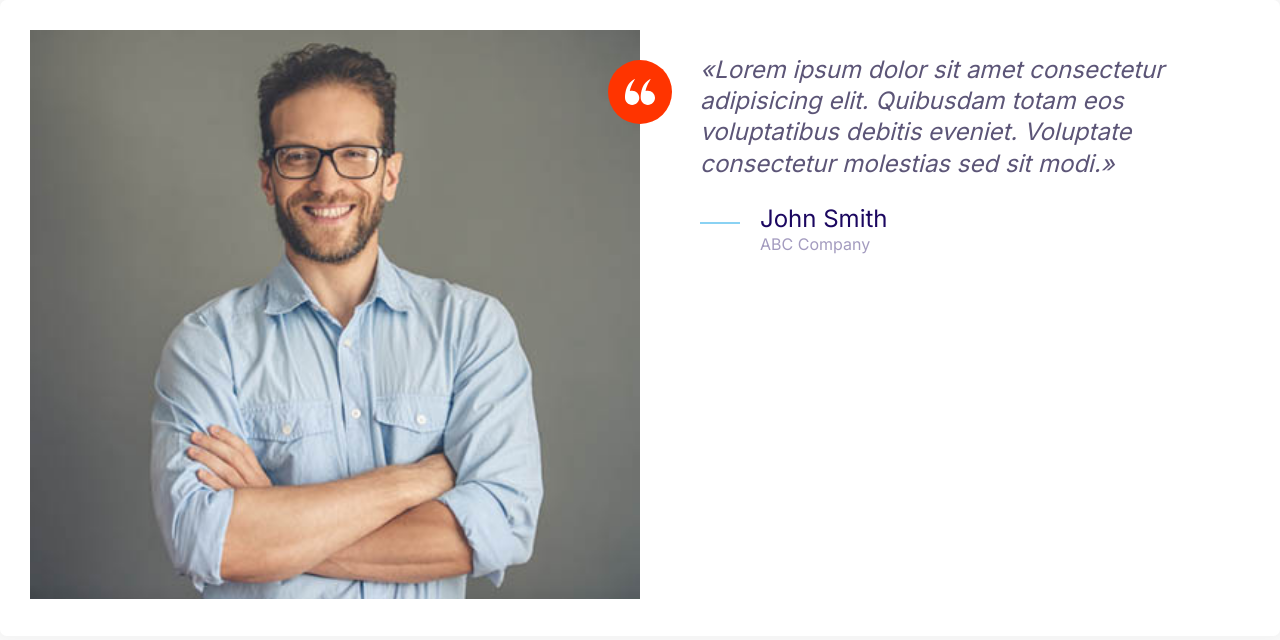
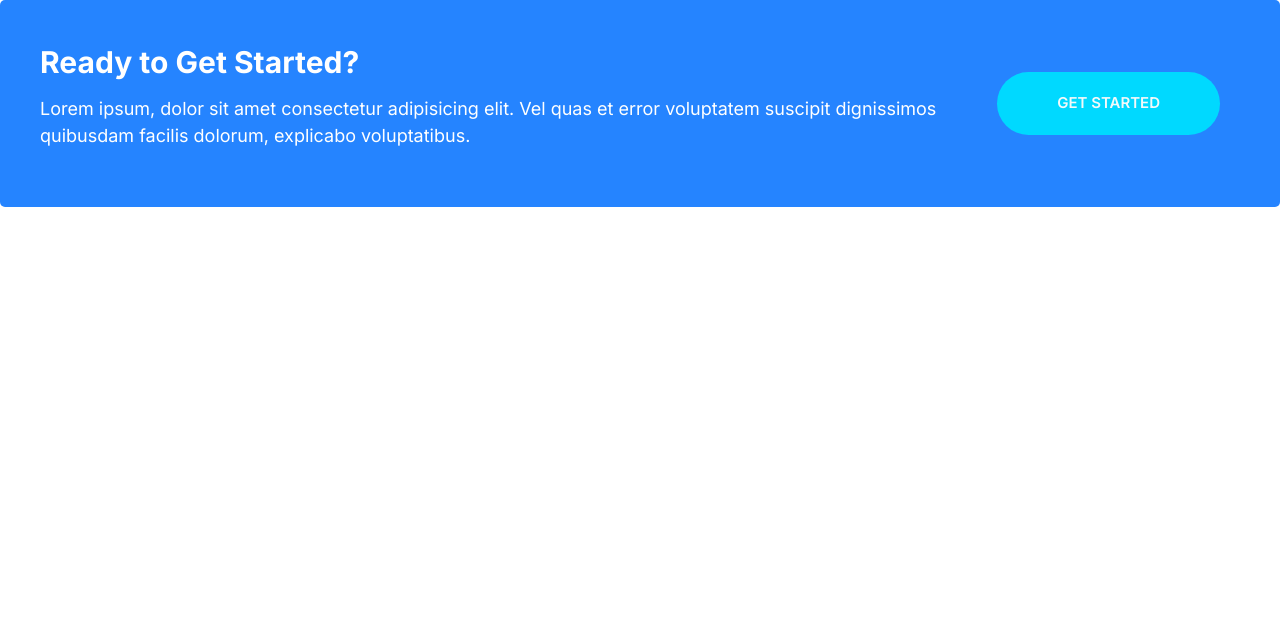
Before and after one commit to HazinAmana/TutExo, a plain HTML site: page index.html in a window 1280 px wide. Drawn offline with Linux system fonts and the light colour scheme.

Commit message:
Added Callouts Component

```diff
--- a/css/styles.css
+++ b/css/styles.css
@@ -167,7 +167,7 @@ a {
   width: 40px;
 }
 
-.icon--small{
+.icon--small {
   height: 30px;
   width: 30px;
 }
@@ -190,7 +190,7 @@ a {
   align-items: center;
 }
 
-.icon-container--accent{
+.icon-container--accent {
   background: var(--color-accent);
 }
 
@@ -233,6 +233,11 @@ a {
 
 .btn--accent:hover {
   background: #ec3000;
+}
+
+.btn--stretched {
+  padding-left: 6rem;
+  padding-right: 6rem;
 }
 
 .btn--block {
@@ -451,27 +456,27 @@ a {
 }
 
 /* Grids */
-.grid{
+.grid {
   display: grid;
 }
 
 @media screen and (min-width: 768px) {
-  .grid--1x2{
+  .grid--1x2 {
     grid-template-columns: repeat(2, 1fr);
   }
 }
 
 /* Testimonials */
 .testimonial {
-padding: 3rem;
+  padding: 3rem;
 }
 
-.testimonial__image{
+.testimonial__image {
   position: relative;
 }
 
 .testimonial__image > img {
-width: 100%;
+  width: 100%;
 }
 
 .testimonial__image > .icon-container {
@@ -481,12 +486,52 @@ width: 100%;
 }
 
 @media screen and (min-width: 768px) {
-  .testimonial .quote, .testimonial .quote__author
-  {
+  .testimonial .quote,
+  .testimonial .quote__author {
     font-size: 2.4rem;
   }
 
-  .testimonial .quote{
+  .testimonial .quote {
     margin-left: 6rem;
   }
 }
+
+/* Callouts */
+.callout {
+  padding: 4rem;
+  border-radius: 5px;
+}
+
+.callout--primary {
+  background: var(--color-primary);
+  color: #fff;
+}
+
+.callout__heading {
+  color: white;
+  margin-top: 0;
+  font-size: 3rem;
+}
+
+.callout .btn {
+  justify-self: center;
+  align-self: center;
+}
+
+.callout__content {
+  text-align: center;
+}
+
+@media screen and (min-width: 768px) {
+  .callout .grid--1x2 {
+    grid-template-columns: 1fr auto;
+  }
+
+  .callout__content {
+    text-align: left;
+  }
+  .callout .btn {
+    justify-self: start;
+    margin: 0 2rem;
+  }
+}
--- a/index.html
+++ b/index.html
@@ -14,34 +14,14 @@
     </head>
 
     <body>
-
-        <div class="card testimonial">
+        <div class="callout callout--primary">
             <div class="grid grid--1x2">
-                <div class="testimonial__image">
-                    <img src="images/testimonial.jpg" alt="A happy, smilling customer" />
-                    <span class="icon-container icon-container--accent">
-                        <svg class="icon icon--white icon--small">
-                            <use xlink:href="images/sprite.svg#quotes"></use>
-                        </svg>
-                    </span>
+                <div class="callout__content">
+                    <h2 class="callout__heading">Ready to Get Started?</h2>
+                    <p>Lorem ipsum, dolor sit amet consectetur adipisicing elit. Vel quas et error voluptatem suscipit
+                        dignissimos quibusdam facilis dolorum, explicabo voluptatibus.</p>
                 </div>
-                <blockquote class="quote">
-                    <p class="quote__text">Lorem ipsum dolor sit amet consectetur adipisicing elit. Quibusdam totam eos
-                        voluptatibus debitis eveniet. Voluptate consectetur molestias sed sit modi.</p>
-                    <footer>
-                        <div class="media">
-                            <div class="media__image">
-                                <svg class="icon icon--primary quote__line">
-                                    <use xlink:href="images/sprite.svg#line"></use>
-                                </svg>
-                            </div>
-                            <div class="media__body">
-                                <h3 class="media__title quote__author">John Smith</h3>
-                                <p class="quote__organization">ABC Company</p>
-                            </div>
-                        </div>
-                    </footer>
-                </blockquote>
+                <a href="#" class="btn btn--secondary btn--stretched">Get Started</a>
             </div>
         </div>
 
```
Also changed, not shown: components/callouts.html (added, +10 -0 lines).
